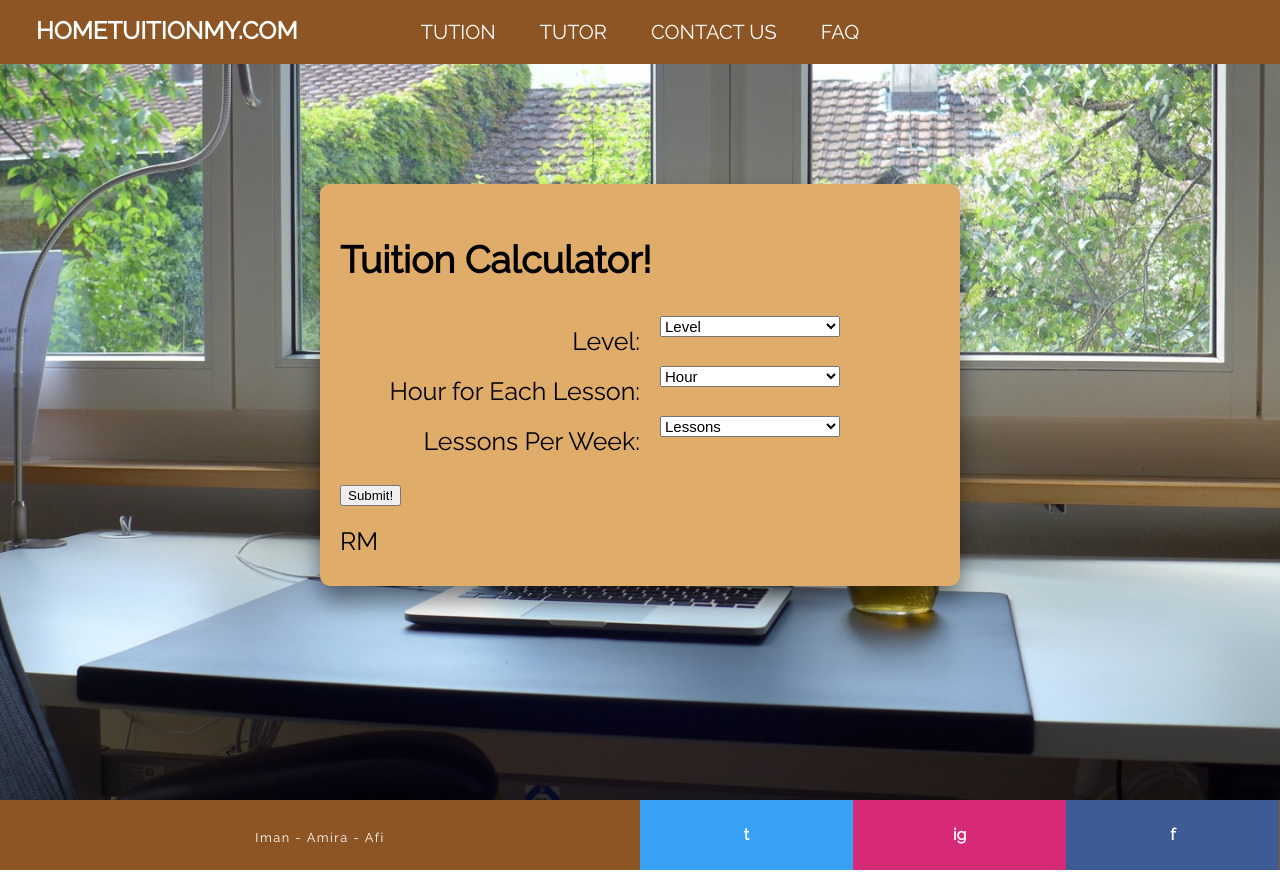
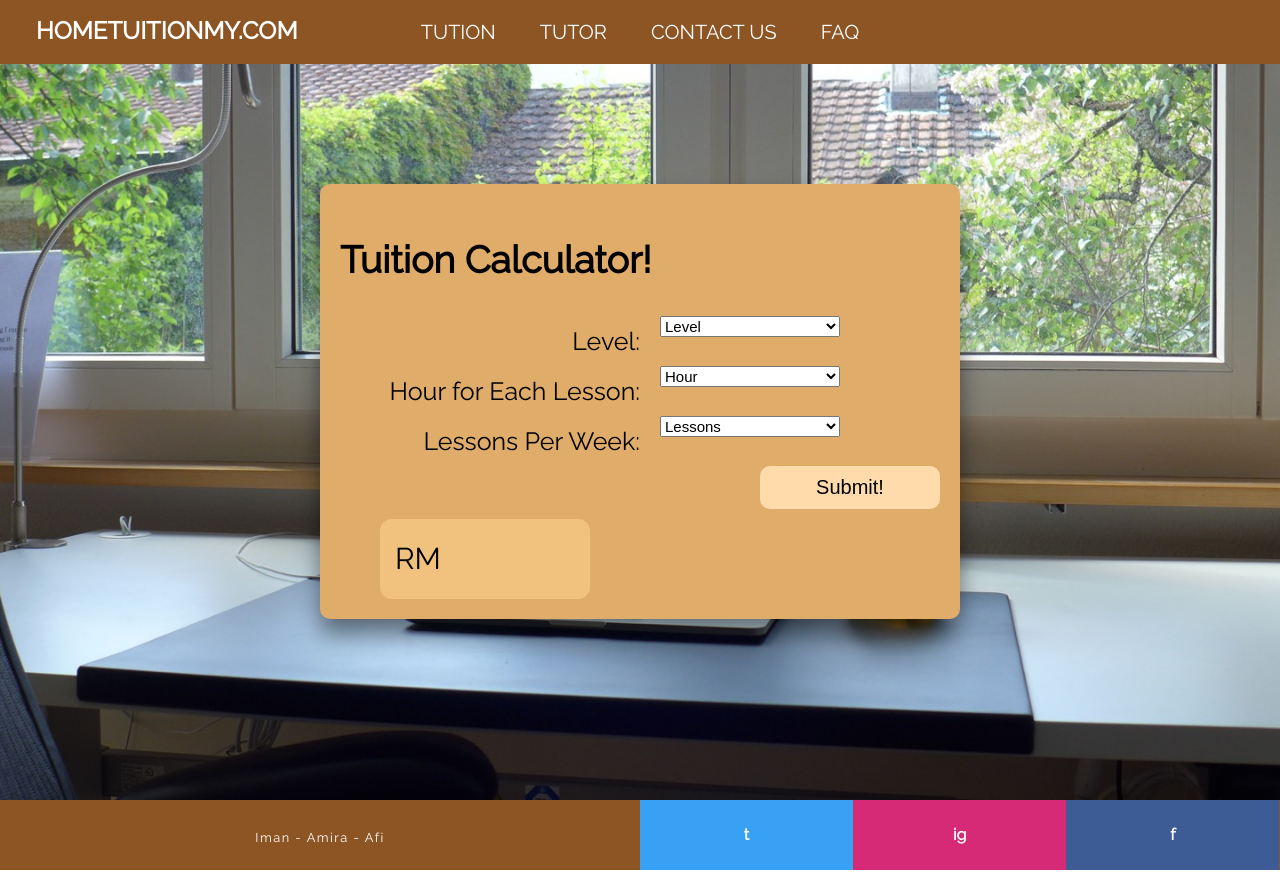
Before and after one commit to imanazahari/imanazahari.github.io, a plain HTML site: page calculator.html in a window 1280 px wide. Drawn offline with Linux system fonts and the light colour scheme.

Commit message:
Update calculator.css

```diff
--- a/calculator.css
+++ b/calculator.css
@@ -40,7 +40,7 @@ header {
   width: 30%;
   font-size: 15px;
 }
-.resultCalc {
+#resultCalc {
   border-radius: 12px;
   padding: 15px;
   font-size: 30px;
@@ -51,7 +51,7 @@ header {
   background: #f1c27d;
   margin-left: 40px;
 }
-#box input[type="submit"] {
+button{
   width: 30%;
   float: right;
   background: #ffdbac;
```
